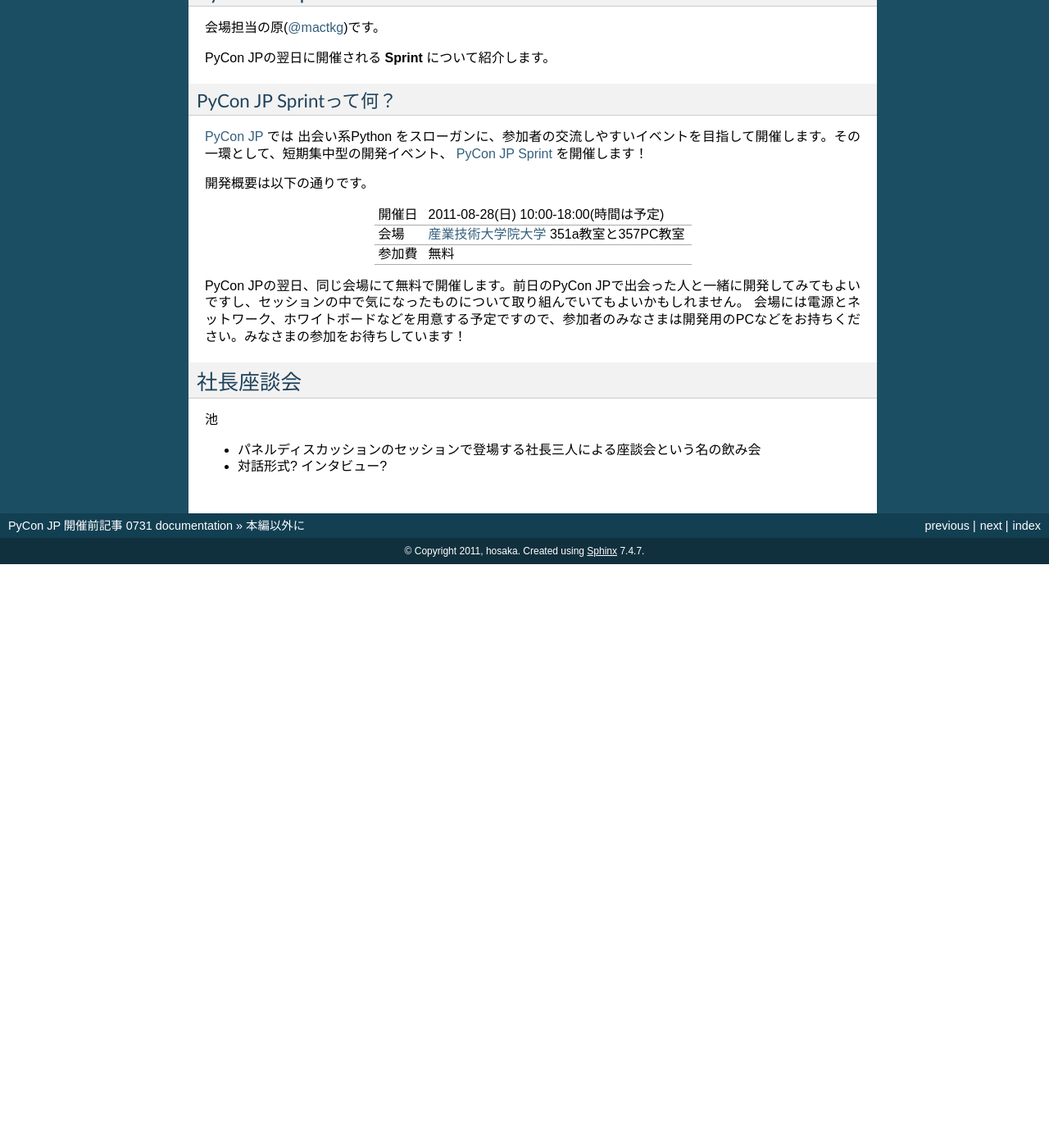
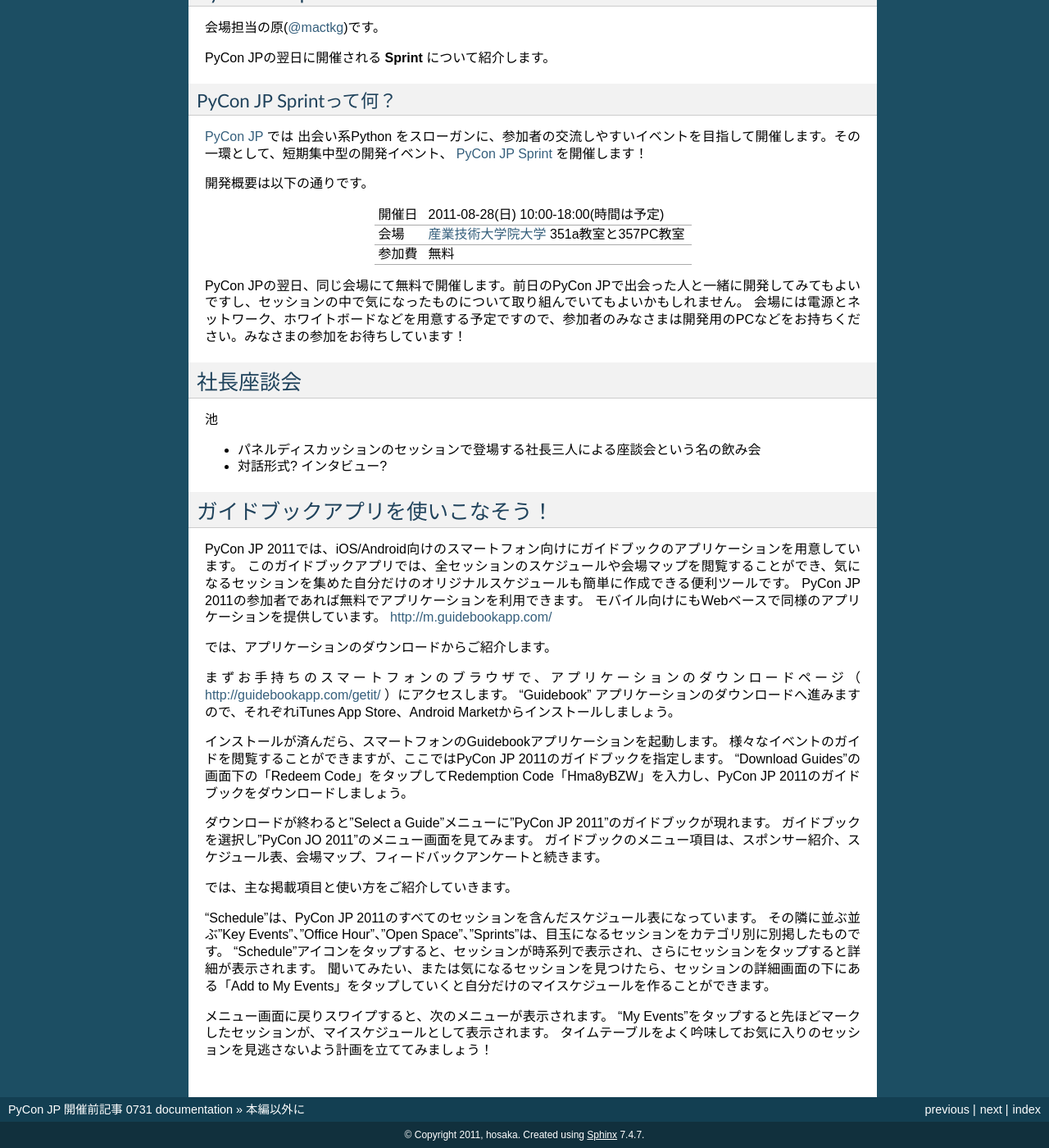
Before and after one commit to michilu/prepycon-article, a Sphinx documentation site: the page built from sphinx/vol3.rst, in a window 1280 px wide and 1400 px high, scrolled down 504 px. Shown: the whole window at 82% size. Built offline with Sphinx 7.4.7, drawn with Linux system fonts in a browser that asks for light colours; before the commit the page ends 1192 px from its top, so only the background shows below that.

Commit message:
Guidebookの項

```diff
--- a/sphinx/vol3.rst
+++ b/sphinx/vol3.rst
@@ -57,3 +57,35 @@
 - パネルディスカッションのセッションで登場する社長三人による座談会という名の飲み会
 
 - 対話形式? インタビュー?
+
+ガイドブックアプリを使いこなそう！
+==================================
+
+PyCon JP 2011では、iOS/Android向けのスマートフォン向けにガイドブックのアプリケーションを用意しています。
+このガイドブックアプリでは、全セッションのスケジュールや会場マップを閲覧することができ、気になるセッションを集めた自分だけのオリジナルスケジュールも簡単に作成できる便利ツールです。
+PyCon JP 2011の参加者であれば無料でアプリケーションを利用できます。
+モバイル向けにもWebベースで同様のアプリケーションを提供しています。 http://m.guidebookapp.com/
+
+では、アプリケーションのダウンロードからご紹介します。
+
+まずお手持ちのスマートフォンのブラウザで、アプリケーションのダウンロードページ（ http://guidebookapp.com/getit/ ）にアクセスします。
+"Guidebook" アプリケーションのダウンロードへ進みますので、それぞれiTunes App Store、Android Marketからインストールしましょう。
+
+インストールが済んだら、スマートフォンのGuidebookアプリケーションを起動します。
+様々なイベントのガイドを閲覧することができますが、ここではPyCon JP 2011のガイドブックを指定します。
+"Download Guides"の画面下の「Redeem Code」をタップしてRedemption Code「Hma8yBZW」を入力し、PyCon JP 2011のガイドブックをダウンロードしましょう。
+
+ダウンロードが終わると"Select a Guide"メニューに"PyCon JP 2011"のガイドブックが現れます。
+ガイドブックを選択し"PyCon JO 2011"のメニュー画面を見てみます。
+ガイドブックのメニュー項目は、スポンサー紹介、スケジュール表、会場マップ、フィードバックアンケートと続きます。
+
+では、主な掲載項目と使い方をご紹介していきます。
+
+"Schedule"は、PyCon JP 2011のすべてのセッションを含んだスケジュール表になっています。
+その隣に並ぶ並ぶ"Key Events"、"Office Hour"、"Open Space"、"Sprints"は、目玉になるセッションをカテゴリ別に別掲したものです。
+"Schedule"アイコンをタップすると、セッションが時系列で表示され、さらにセッションをタップすると詳細が表示されます。
+聞いてみたい、または気になるセッションを見つけたら、セッションの詳細画面の下にある「Add to My Events」をタップしていくと自分だけのマイスケジュールを作ることができます。
+
+メニュー画面に戻りスワイプすると、次のメニューが表示されます。
+"My Events"をタップすると先ほどマークしたセッションが、マイスケジュールとして表示されます。
+タイムテーブルをよく吟味してお気に入りのセッションを見逃さないよう計画を立ててみましょう！
```
